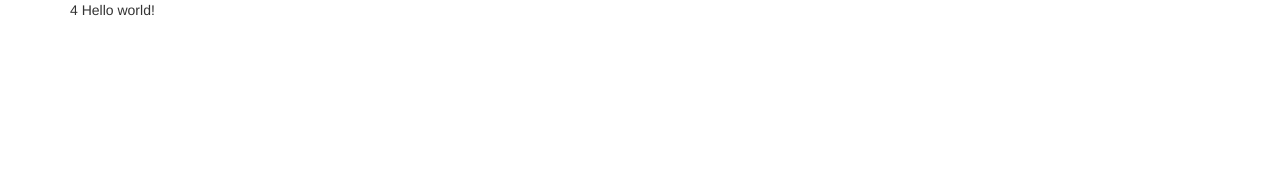
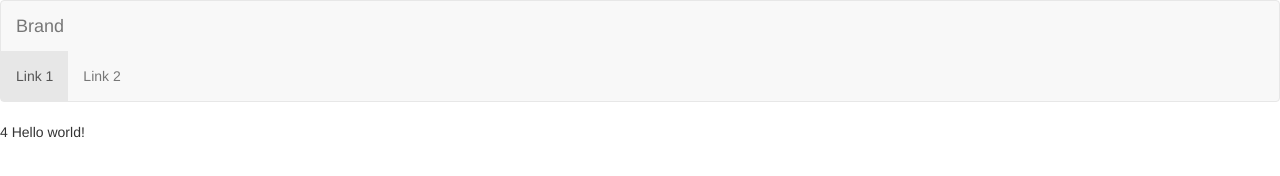
Before and after one commit to ashryanbeats/file-uploader, a website: page app/views/index.html in a window 1280 px wide. Drawn offline with nearby package versions, Linux system fonts and the light colour scheme.

Commit message:
Added basic bootstrap navbar to index.html.

```diff
--- a/app/views/index.html
+++ b/app/views/index.html
@@ -5,7 +5,22 @@
 	<link rel="stylesheet" type="text/css" href="/bootstrap/dist/css/bootstrap.css">
 	<script type="text/javascript" src="/angular/angular.js"></script>
 </head>
-<body class="container">
+<body>
+	<nav class="navbar navbar-default">
+		<div class="container-fluid">
+			<div class="navbar-header">
+				<a class="navbar-brand" href="#">Brand</a>
+			</div>
+		</div>
+
+		<!-- <div> -->
+			<ul class="nav navbar-nav">
+				<li class="active"><a href="#">Link 1</a></li>
+				<li><a href="#">Link 2</a></li>
+			</ul>
+		<!-- </div> -->
+
+	</nav>
 	{{2+2}}
 	Hello world!
 
```
